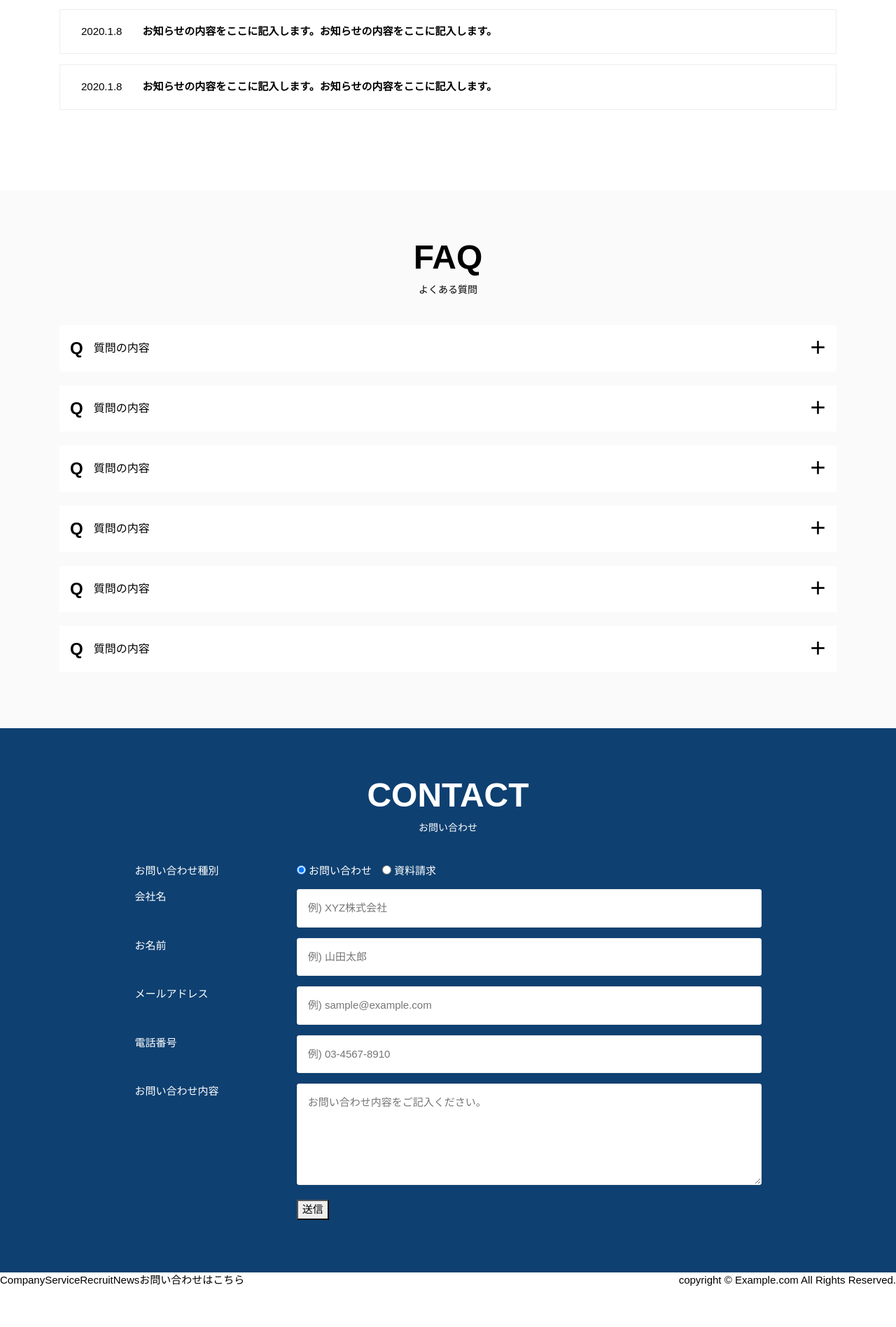
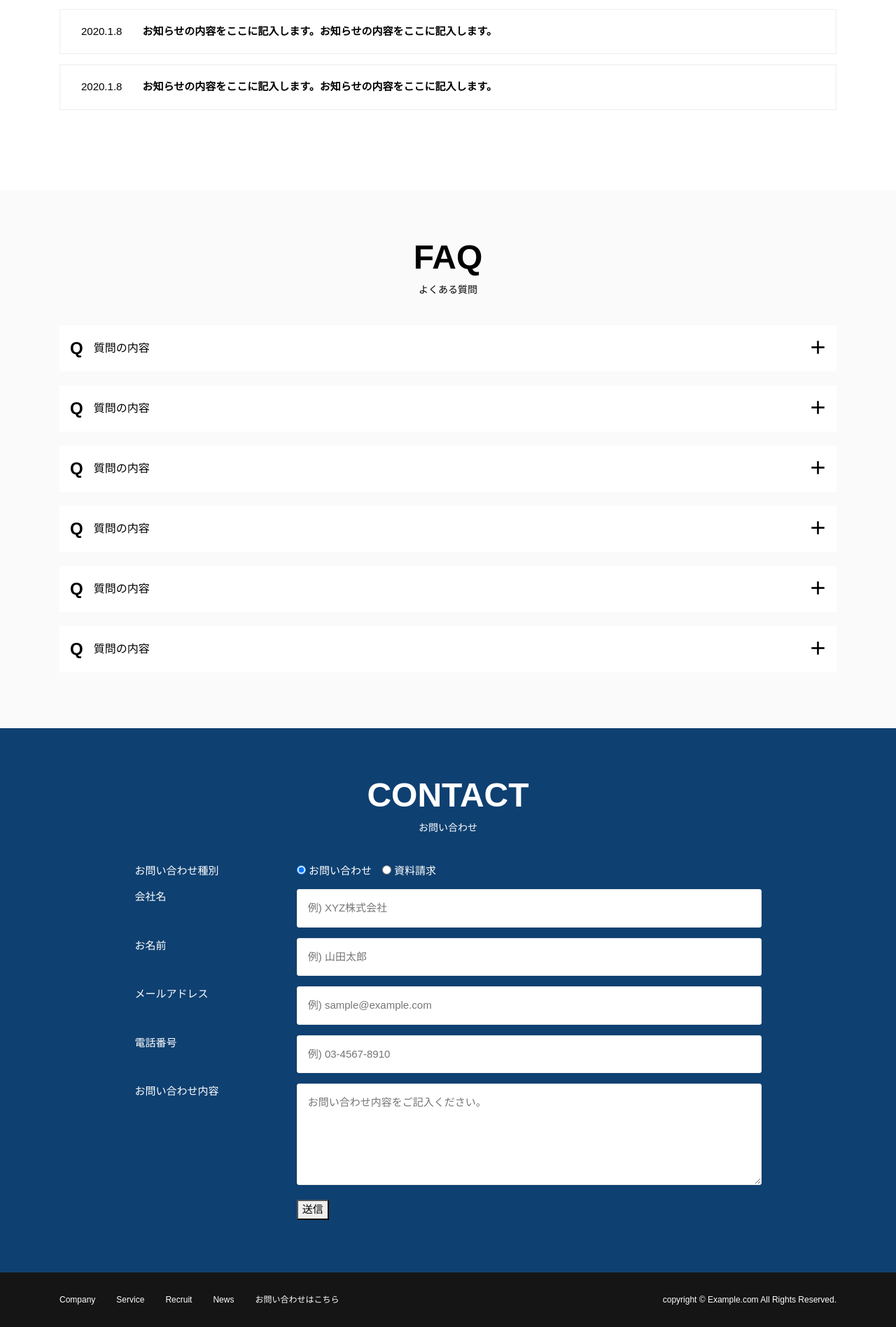
Before and after one commit to takeshi-du/js-dmeo, a Jekyll site: the page built from demo/corporate/index.html, in a window 1280 px wide. Shown: the part 3662-5559 px from the top of the page at 70% size. Built offline with Jekyll 4.4.1, drawn with Linux system fonts in a browser that asks for light colours; before the commit the page ends 5518 px from its top, so only the background shows below that.

Commit message:
footer作成

```diff
--- a/_includes/corporate/footer.html
+++ b/_includes/corporate/footer.html
@@ -1,4 +1,5 @@
-<footer class="block-footer d-lg-flex justify-content-between">
+<footer class="block-footer">
+  <div class="container d-lg-flex justify-content-between">
     <nav>
       <ul class="nav">
         <li><a href="#compay">Company</a></li>
@@ -9,4 +10,5 @@
       </ul>
     </nav>
     <p>copyright ©︎ Example.com All Rights Reserved.</p>
+  </div>
 </footer>
--- a/_sass/corporate/block-footer.scss
+++ b/_sass/corporate/block-footer.scss
@@ -0,0 +1,34 @@
+/*
+* === block-footer ===
+*/
+.block-footer {
+  padding-top: 30px;
+  padding-bottom: 30px;
+  background-color: #151515;
+  color: #ffffff;
+  font-size: 12px;
+  @media (max-width: 991.98px) {
+    text-align: center;
+  }
+  a{
+    color: #ffffff;
+    &:hover {
+      color: #cccccc;
+    }
+  }
+  p {
+    margin: 0;
+  }
+  .nav {
+    @media (max-width: 991.98px) {
+      display: block;
+    }
+    li{
+      margin-right: 30px;
+      @media (max-width: 991.98px) {
+        margin-right: 0;
+        padding: 10px 0;
+      }
+    }
+  }
+}
```
Lines whose indentation alone changed are shown as unchanged.
